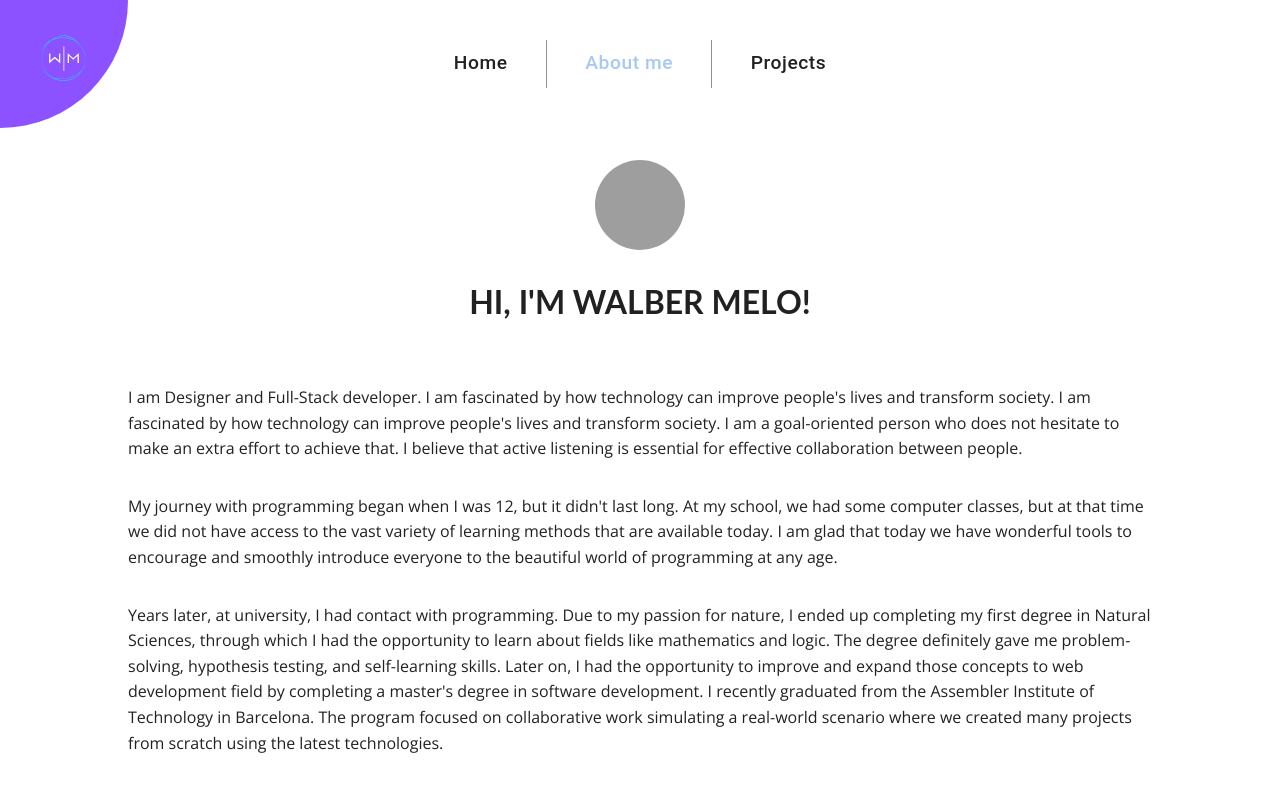
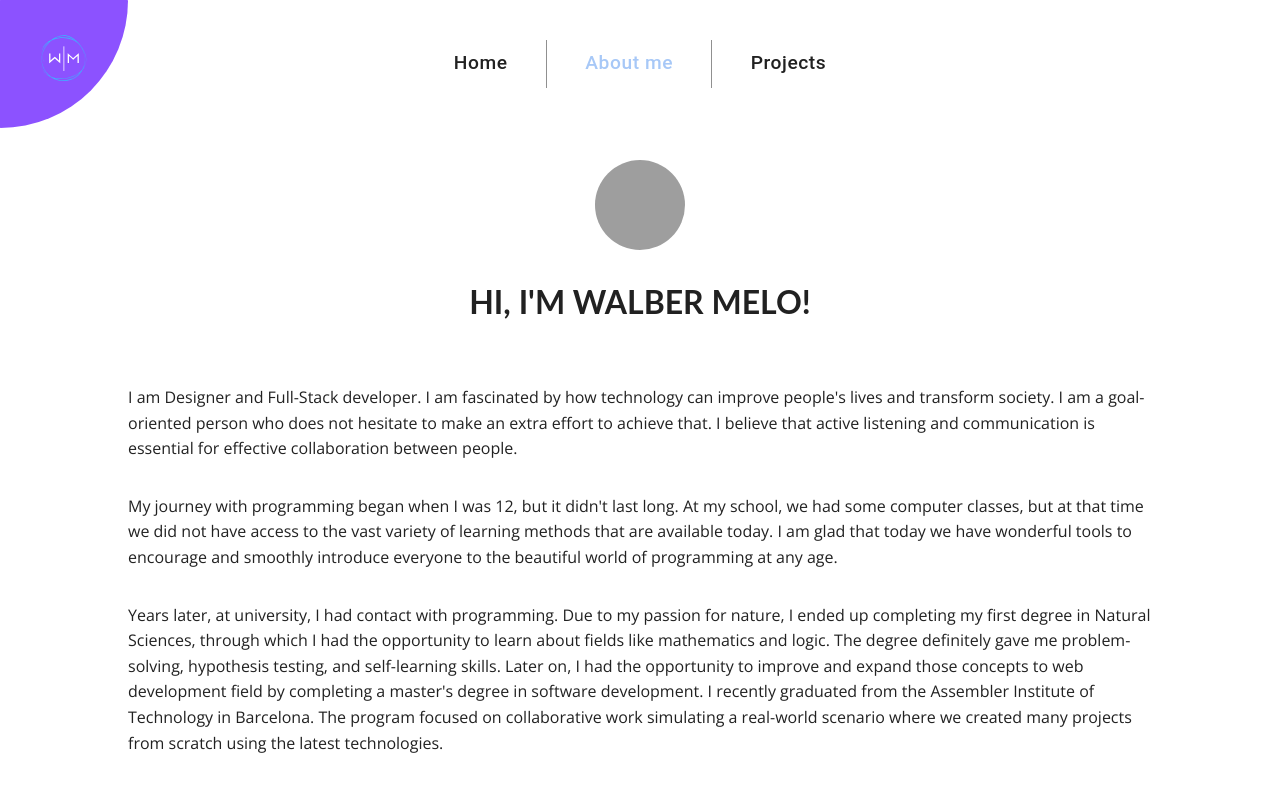
Before and after one commit to WalberMelo/personal_website, a React (Vite) app: page /about in a window 1280 px wide. Shown: the top 791 px of the page. Built offline with nearby package versions, Linux system fonts and the light colour scheme; grey boxes are pictures that could not be loaded.

Commit message:
fix(about): remove duplicate text

```diff
--- a/src/pages/about/About.jsx
+++ b/src/pages/about/About.jsx
@@ -31,10 +31,9 @@ function About({ theme }) {
             <p>
               I am Designer and Full-Stack developer. I am fascinated by how
               technology can improve people's lives and transform society. I am
-              fascinated by how technology can improve people's lives and
-              transform society. I am a goal-oriented person who does not
-              hesitate to make an extra effort to achieve that. I believe that
-              active listening is essential for effective collaboration between
+              a goal-oriented person who does not hesitate to make an extra
+              effort to achieve that. I believe that active listening and
+              communication is essential for effective collaboration between
               people.
             </p>
             <p>
```
